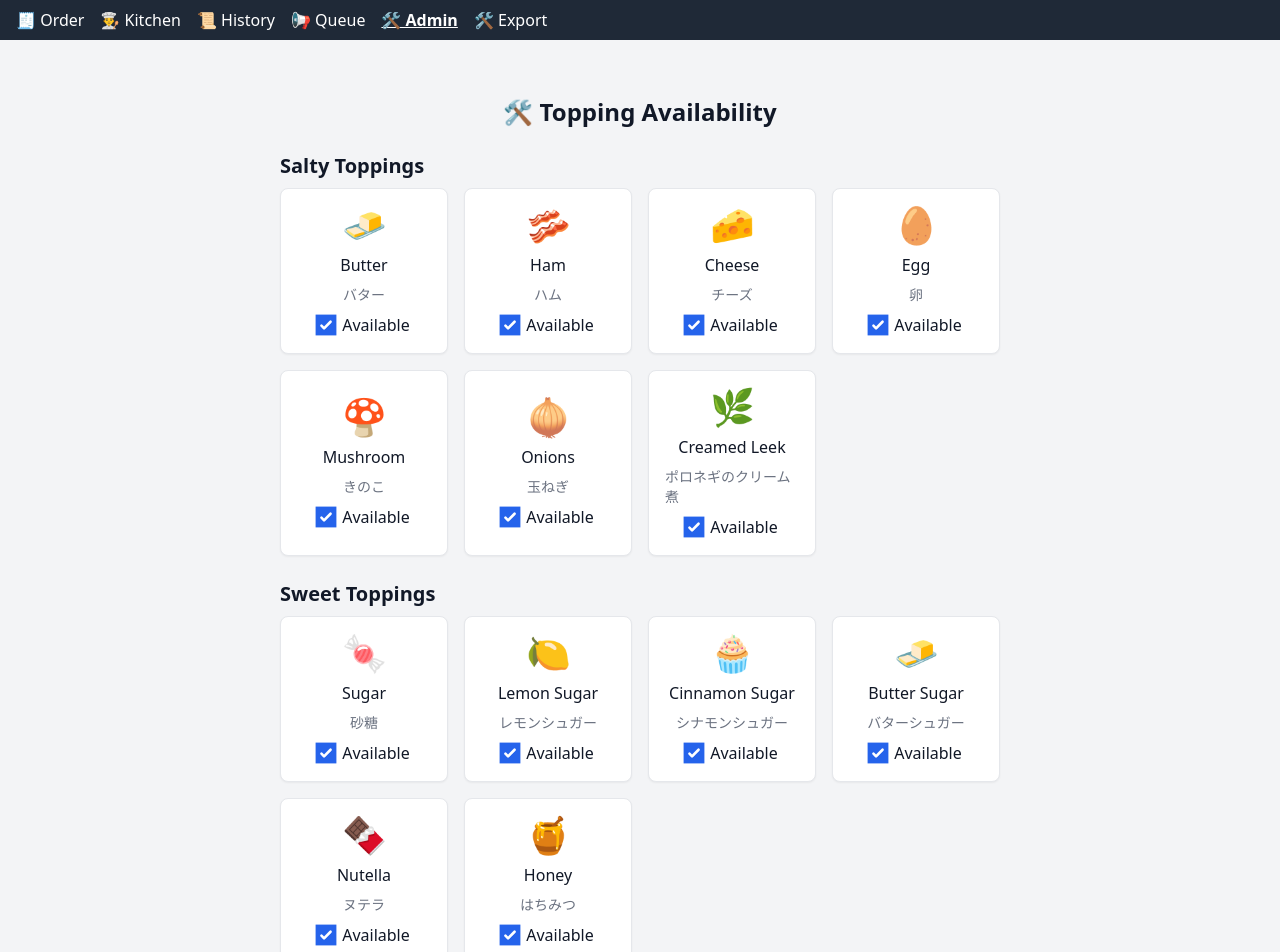
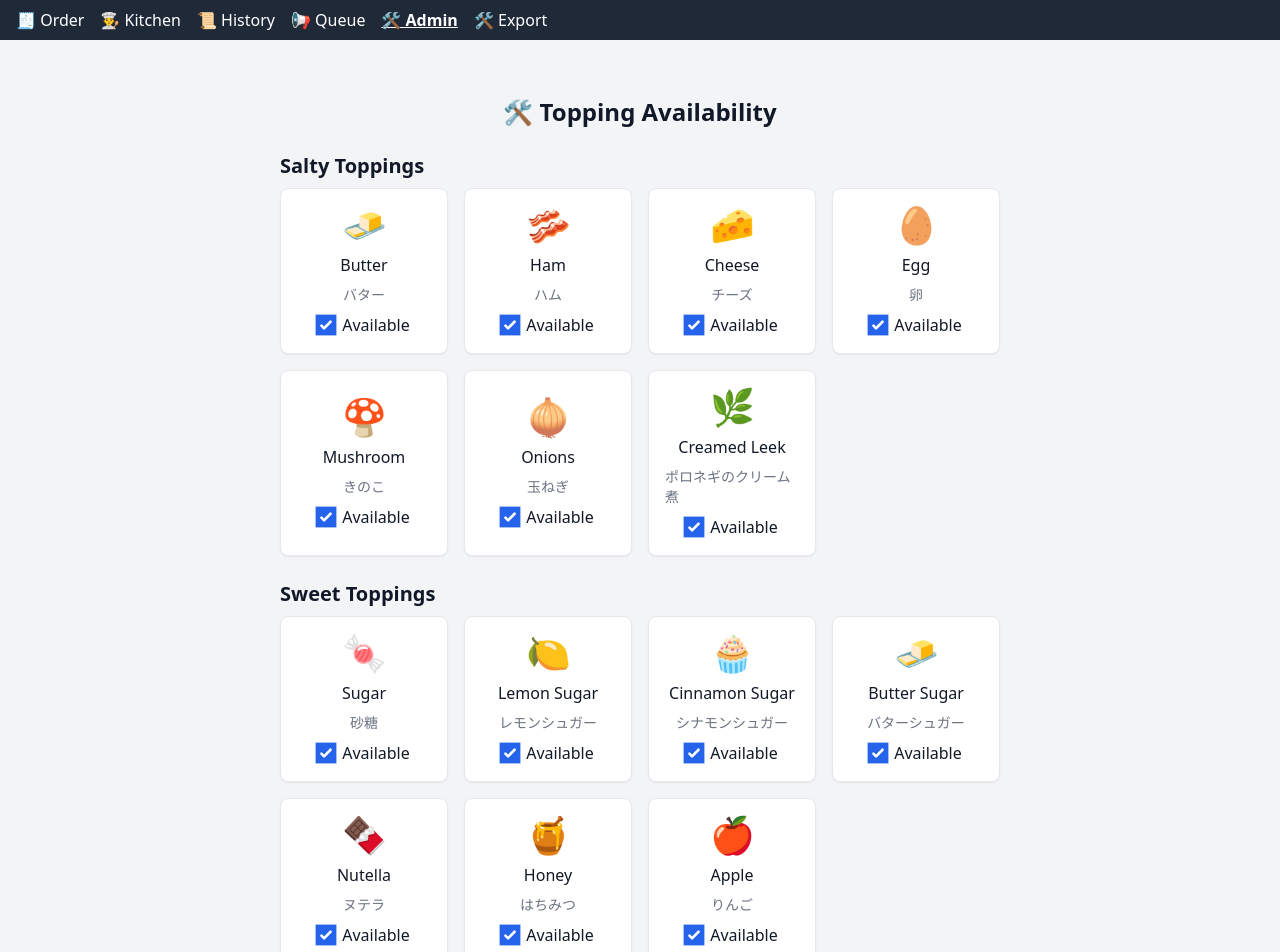
Before and after one commit to PrnOnii/crepe-order-app, a Vue app: page /admin/toppings in a window 1280 px wide. Shown: the top 952 px of the page. Built offline with nearby package versions, Linux system fonts and the light colour scheme; no server answers; the database is empty.

Commit message:
Added apples as a topping

```diff
--- a/src/views/AdminToppingControl.vue
+++ b/src/views/AdminToppingControl.vue
@@ -49,7 +49,7 @@
     { label: 'Butter Sugar', jp: 'バターシュガー', icon: '🧈' },
     { label: 'Nutella', jp: 'ヌテラ', icon: '🍫' },
     { label: 'Honey', jp: 'はちみつ', icon: '🍯',},
-
+    { label: 'Apple', jp: 'りんご', icon: '🍎'}
   ]
 
   const toppingGroups = ref({
--- a/src/views/CustomerQueueView.vue
+++ b/src/views/CustomerQueueView.vue
@@ -65,7 +65,7 @@ const speak = (orderId, delay = false) => {
     const voices = speechSynthesis.getVoices()
     const jpVoice = voices.find(v => v.lang === 'ja-JP' && v.name.includes('Google'))
 
-    const message = `ご注文番号、… ${orderId}、… 番のお客様、商品ができあがりました。カウンターまでお越しください。`
+    const message = `${orderId}番、…　の食券をお持ちのお客様、… カウンターへどうぞ。`
 
     const utterance = new SpeechSynthesisUtterance(message)
     utterance.lang = 'ja-JP'
--- a/src/views/OrderView.vue
+++ b/src/views/OrderView.vue
@@ -105,7 +105,8 @@ const sweetToppings = reactive([
   { label: 'Cinnamon Sugar', jp: 'シナモンシュガー', icon: '🧁', available: true },
   { label: 'Butter Sugar', jp: 'バターシュガー', icon: '🧈', available: true },
   { label: 'Nutella', jp: 'ヌテラ', icon: '🍫', available: true },
-  { label: 'Honey', jp: 'はちみつ', icon: '🍯', available: true }
+  { label: 'Honey', jp: 'はちみつ', icon: '🍯', available: true },
+  { label: 'Apple', jp: 'りんご', icon: '🍎'}
 ])
 
 const toggleTopping = (label) => {
```
